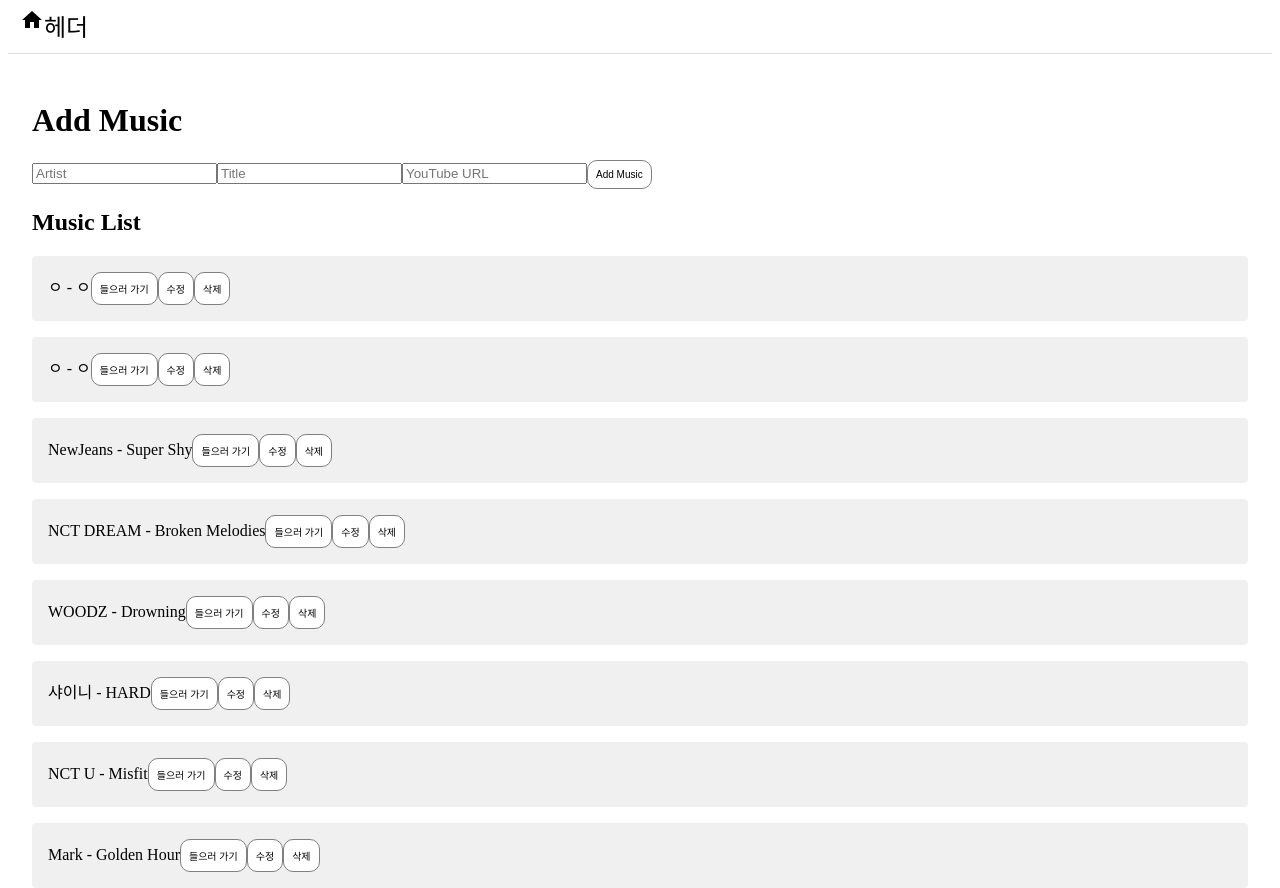
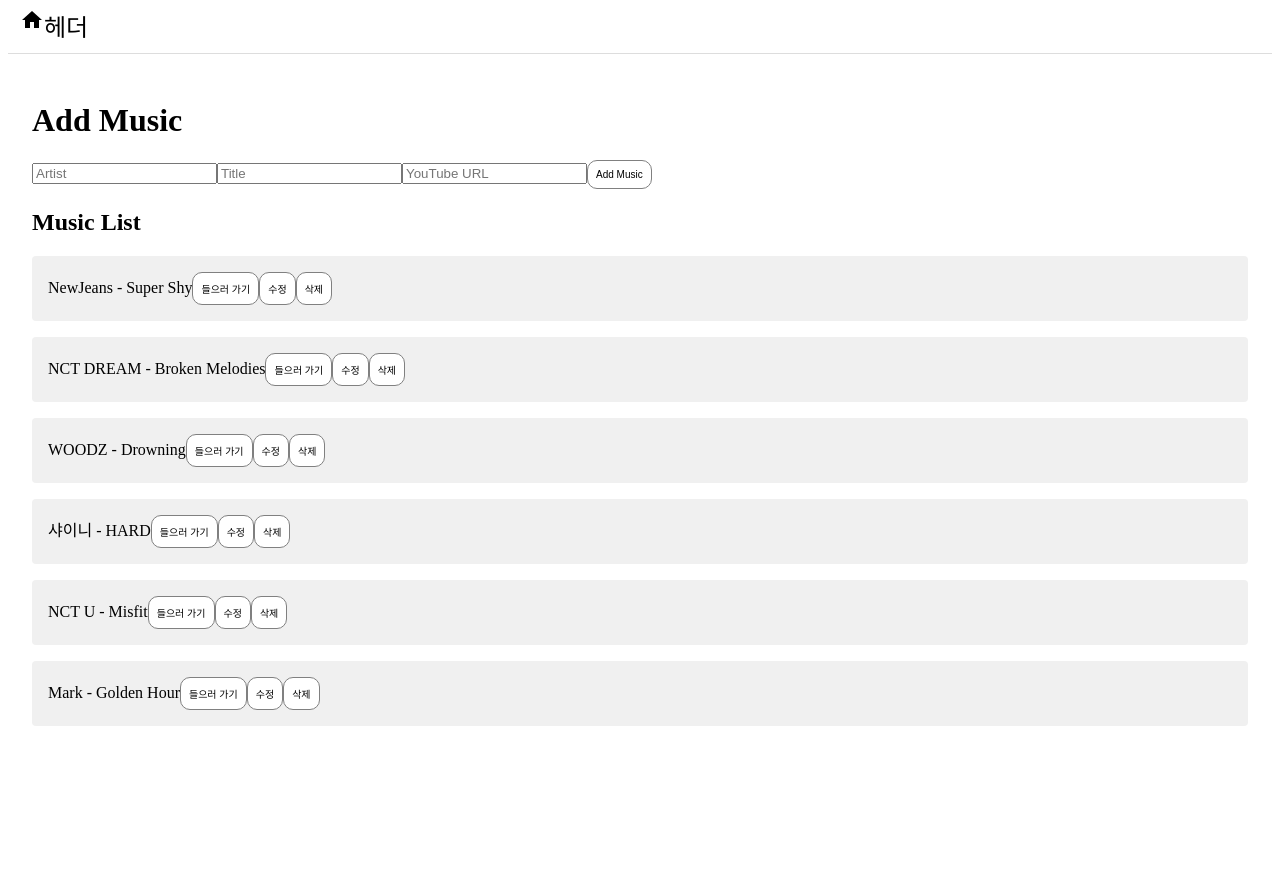
Before and after one commit to suzzjeon/musiclib, a React (Create React App) app: page / in a window 1280 px wide. After the commit the page ends 865 px from the top, so only its background shows below. Built offline with nearby package versions, Linux system fonts and the light colour scheme; data requests are answered from the project's data file.

Commit message:
프로젝트 구조 변경

```diff
--- a/db.json
+++ b/db.json
@@ -35,18 +35,6 @@
       "artist": "NewJeans",
       "title": "Super Shy",
       "youtubeUrl": "https://youtu.be/ArmDp-zijuc"
-    },
-    {
-      "artist": "ㅇ",
-      "title": "ㅇ",
-      "youtubeUrl": "ㅇ",
-      "id": 9
-    },
-    {
-      "artist": "ㅇ",
-      "title": "ㅇ",
-      "youtubeUrl": "ㅇ",
-      "id": 10
     }
   ]
 }
--- a/src/pages/Detail.jsx
+++ b/src/pages/Detail.jsx
@@ -2,6 +2,7 @@
 import { useParams } from "react-router-dom";
 import styled from "styled-components";
 import api from "../axios/api";
+import Layout from "../components/Layout";
 
 const Detail = () => {
   const { id } = useParams();
@@ -25,6 +26,7 @@
   }
 
   return (
+    <Layout>
       <Container>
         <h1>Music Detail</h1>
         <MusicInfo>
@@ -42,6 +44,7 @@
           </div>
         </MusicInfo>
       </Container>
+    </Layout>
   );
 };
 
--- a/src/pages/home.jsx
+++ b/src/pages/home.jsx
@@ -5,7 +5,7 @@
 import Button from "../components/Button";
 import SubmitForm from "../components/home/SubmitForm";
 import EditForm from "../components/home/EditForm";
-import { Link } from "react-router-dom"; // react-router-dom에서 Link를 가져옵니다.
+import { Link } from "react-router-dom";
 
 const Home = () => {
   const [musicList, setMusicList] = useState([]);
```
Lines whose indentation alone changed are shown as unchanged.
